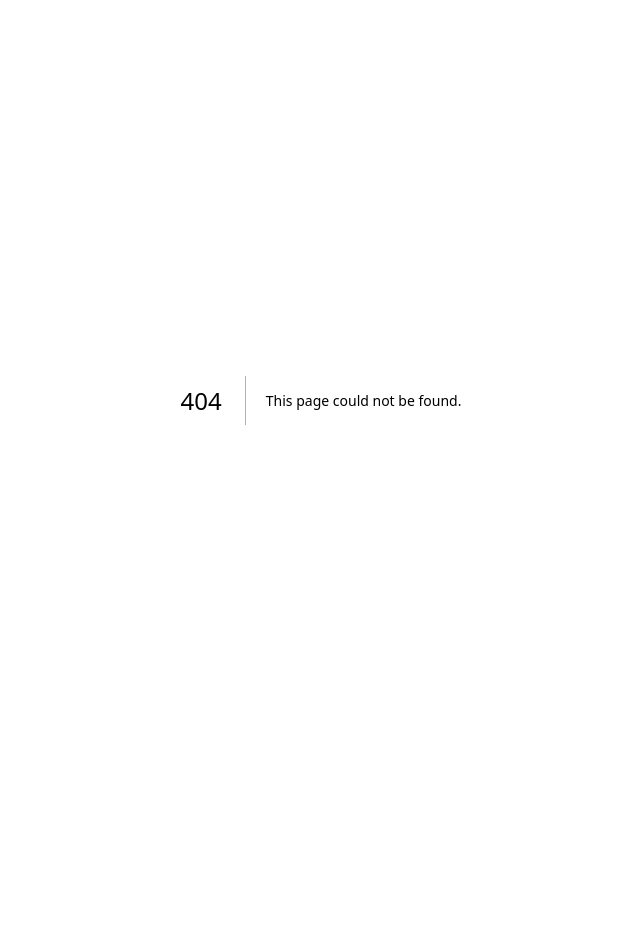
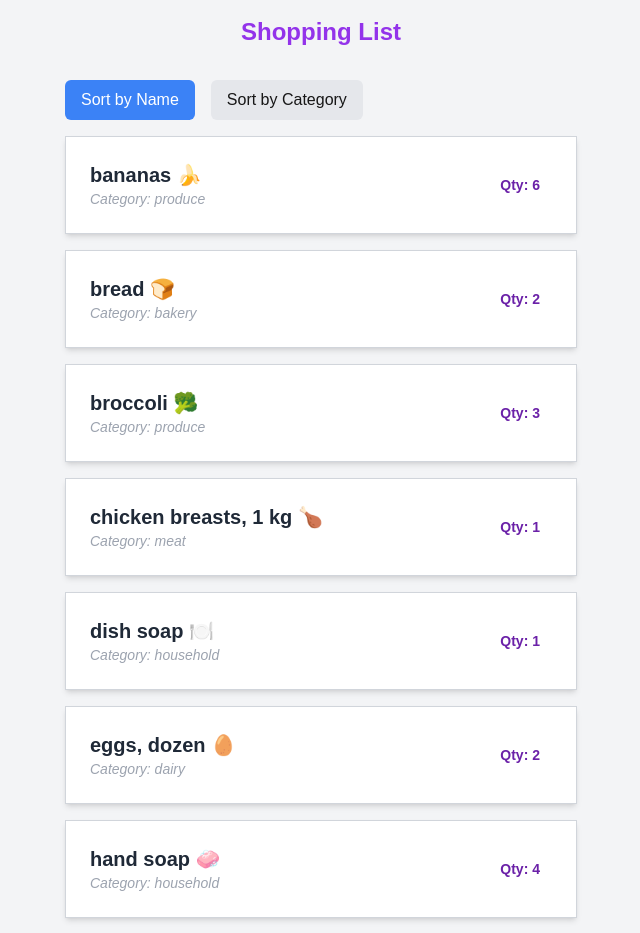
Before and after one commit to Armaan-Virk/cprg306-assignments, a Next.js app: page /week-6 in a window 1280 px wide. Before the commit this address had no page. Shown: the top 933 px of the page, without its empty margins (319-959 px from the left). Before the commit the page ends 800 px from the top, so only its background shows below. Built offline with nearby package versions, Linux system fonts and the light colour scheme.

Commit message:
Add shopping list feature with sorting functionality

```diff
--- a/app/page.js
+++ b/app/page.js
@@ -9,6 +9,7 @@
         <Link href="/week-3">Go to Week 3 Assignment</Link>
         <Link href="/week-4">Go to Week 4 Assignment</Link>
         <Link href="/week-5">Go to Week 5 Assignment</Link>
+        <Link href="/week-6">Go to Week 6 Assignment</Link>
       </p>
 
     </main>
--- /dev/null
+++ b/app/week-6/item-list.js
@@ -0,0 +1,45 @@
+"use client"; // Add this at the top
+
+import { useState } from "react";
+import Item from "./item";
+import itemsData from "./items.json";
+
+export default function ItemList() {
+  const [sortBy, setSortBy] = useState("name");
+
+  // Sort items based on the selected sorting method
+  const sortedItems = [...itemsData].sort((a, b) => {
+    if (sortBy === "name") return a.name.localeCompare(b.name);
+    if (sortBy === "category") return a.category.localeCompare(b.category);
+    return 0;
+  });
+
+  return (
+    <div className="max-w-lg mx-auto">
+      <div className="flex space-x-4 mb-4">
+        <button
+          onClick={() => setSortBy("name")}
+          className={`px-4 py-2 rounded-md ${
+            sortBy === "name" ? "bg-blue-500 text-white" : "bg-gray-200"
+          }`}
+        >
+          Sort by Name
+        </button>
+        <button
+          onClick={() => setSortBy("category")}
+          className={`px-4 py-2 rounded-md ${
+            sortBy === "category" ? "bg-blue-500 text-white" : "bg-gray-200"
+          }`}
+        >
+          Sort by Category
+        </button>
+      </div>
+
+      <ul className="space-y-4">
+        {sortedItems.map((item) => (
+          <Item key={item.id} name={item.name} quantity={item.quantity} category={item.category} />
+        ))}
+      </ul>
+    </div>
+  );
+}
--- /dev/null
+++ b/app/week-6/item.js
@@ -0,0 +1,13 @@
+export default function Item({ name, quantity, category }) {
+    return (
+      <li className="p-6 border border-gray-300  shadow-md flex justify-between items-center bg-white hover:bg-gray-50 transition duration-300">
+        <div>
+          <p className="text-xl font-bold text-gray-800">{name}</p>
+          <p className="text-sm text-gray-400 italic">Category: {category}</p>
+        </div>
+        <span className="text-sm font-semibold  text-purple-800 px-3 py-1 ">
+          Qty: {quantity}
+        </span>
+      </li>
+    );
+  }
--- /dev/null
+++ b/app/week-6/items.json
@@ -0,0 +1,74 @@
+[
+    {
+      "id": "1h2GJKH12gkHG31h1H",
+      "name": "milk, 4 L 🥛",
+      "quantity": 1,
+      "category": "dairy"
+    },
+    {
+      "id": "2KJH3k2j3H1k2J3K1H",
+      "name": "bread 🍞",
+      "quantity": 2,
+      "category": "bakery"
+    },
+    {
+      "id": "3h2KJH3k2j3H1k2J3",
+      "name": "eggs, dozen 🥚",
+      "quantity": 2,
+      "category": "dairy"
+    },
+    {
+      "id": "4k2J3K1H2GJKH12gk",
+      "name": "bananas 🍌",
+      "quantity": 6,
+      "category": "produce"
+    },
+    {
+      "id": "5H1h1H2KJH3k2j3H",
+      "name": "broccoli 🥦",
+      "quantity": 3,
+      "category": "produce"
+    },
+    {
+      "id": "6H1k2J3K1H2GJKH1",
+      "name": "chicken breasts, 1 kg 🍗",
+      "quantity": 1,
+      "category": "meat"
+    },
+    {
+      "id": "7gkHG31h1H2KJH3k",
+      "name": "pasta sauce 🍝",
+      "quantity": 3,
+      "category": "canned goods"
+    },
+    {
+      "id": "8j3H1k2J3K1H2GJK",
+      "name": "spaghetti, 454 g 🍝",
+      "quantity": 2,
+      "category": "dry goods"
+    },
+    {
+      "id": "9H12gkHG31h1H2KJ",
+      "name": "toilet paper, 12 pack 🧻",
+      "quantity": 1,
+      "category": "household"
+    },
+    {
+      "id": "10H3k2j3H1k2J3K1",
+      "name": "paper towels, 6 pack",
+      "quantity": 1,
+      "category": "household"
+    },
+    {
+      "id": "11k2J3K1H2GJKH12",
+      "name": "dish soap 🍽️",
+      "quantity": 1,
+      "category": "household"
+    },
+    {
+      "id": "12GJKH12gkHG31h1",
+      "name": "hand soap 🧼",
+      "quantity": 4,
+      "category": "household"
+    }
+  ]
--- /dev/null
+++ b/app/week-6/page.js
@@ -0,0 +1,14 @@
+import ItemList from "./item-list";
+
+export default function Page() {
+  return (
+    <main className="p-4 bg-gray-100 min-h-screen">
+      <h1 className="text-2xl font-bold mb-4 text-center text-purple-600">
+        Shopping List
+      </h1>
+      <div className="p-4 border-gray-200">
+        <ItemList />
+      </div>
+    </main>
+  );
+}
```
